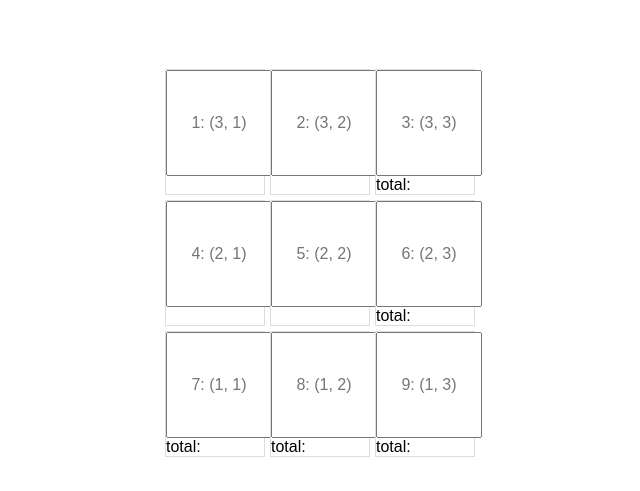
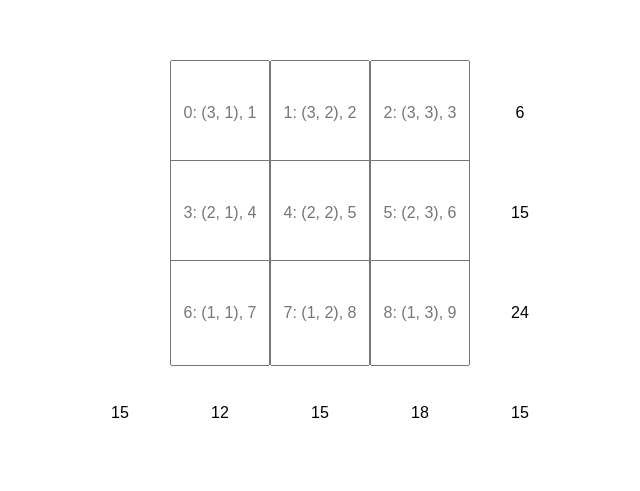
Before and after one commit to bantuist/magic-squares, a React (Create React App) app: page / in a window 1280 px wide. Shown: the part 137-628 px from the top of the page, without its empty margins (320-960 px from the left). Built offline with nearby package versions, Linux system fonts and the light colour scheme.

Commit message:
Refactor grid logic - Refactor grid layout - Compute row, column, and diagonal totals

```diff
--- a/src/actions/constants.js
+++ b/src/actions/constants.js
@@ -1 +1,4 @@
 export const SET_GRID_SIZE = 'SET_GRID_SIZE';
+export const SET_GRID = 'SET_GRID';
+export const GET_TOTALS = 'GET_TOTALS';
+export const UPDATE_GRID = 'UPDATE_GRID';
--- a/src/actions/magicSquares.js
+++ b/src/actions/magicSquares.js
@@ -6,3 +6,9 @@ export const setGridSize = gridSize => {
     gridSize
   };
 };
+
+// export const getTotals = () => {
+//   return {
+//     type: constants.GET_TOTALS
+//   };
+// };
--- a/src/components/MagicSquares.js
+++ b/src/components/MagicSquares.js
@@ -4,16 +4,36 @@ import uuid from 'uuid';
 import { setGridSize } from '../actions/magicSquares';
 import styled from 'styled-components';
 
-const Grid = styled.div`
+const Container = styled.div`
+  height: 400px;
+  width: 500px;
   display: grid;
-  grid-gap: 5px;
-  grid-template-columns: repeat(${({gridSize}) => gridSize}, 100px);
+  grid-template-columns: 1fr 3fr 1fr;
+  grid-template-rows: 3fr 1fr;
 `;
-
+const Cells = styled.div`
+  grid-column: 2/3;
+  display: grid;
+  grid-template-columns: repeat(${({ gridSize }) => gridSize}, 100px);
+  grid-auto-rows: 100px;
+`;
+const RowTotals = styled.div`
+  display: flex;
+  flex-direction: column-reverse;
+  justify-content: space-between;
+  `;
+const ColumnTotals = styled.div`
+  grid-column: 1/4;
+  display: flex;
+  flex-direction: row;
+`;
 const Cell = styled.div`
-border: 1px solid #ddd;
+  height: 100%;
+  width: 100px;
+  display: flex;
+  justify-content: center;
+  align-items: center;
 `;
-
 const Input = styled.input`
   height: 100px;
   width: 100%;
@@ -25,59 +45,58 @@ const Input = styled.input`
 `;
 
 export class MagicSquares extends Component {
-  renderGrid(gridSize) {
-    const cell = { x: gridSize + 1, y: 0 };
+  render() {
+    const { gridSize, grid, totals } = this.props;
+    const { rows, columns, diagonals } = totals;
 
-    return Array.from(Array(gridSize * gridSize)).map((row, i) => {
-      // Move to next row (x--) and reset column (y = 0) at the end of each row
-      if (i % gridSize === 0) {
-        cell.x--;
-        cell.y = 0;
-      }
-
-      // Move to next column (y++)
-      cell.y++;
-
-      // Calculate diagonals based on the number of cells between diagonal cells
-      if (i % (gridSize + 1) === 0) {
-        cell.diagonal = '1';
-      } else if (i % (gridSize - 1) === 0) {
-        cell.diagonal = '2';
-      } else {
-        cell.diagonal = false;
-      }
-
-      let rowTotal, columnTotal;
-      if (cell.y === gridSize) rowTotal = true;
-      if (cell.x === 1) columnTotal = true;
-
-      // console.log(cell);
-
-      return (
-        <Cell className="grid-cell" key={uuid()}>
+    const cells = Object.keys(grid).map((key, i) => {
+      let cell = grid[key];
+      let cellClassName =  `grid-cell ${cell.x}-${cell.y} ${cell.diagonal}`;
+       return (
+        <Cell className={cellClassName} key={uuid()}>
           <Input
-            data-cell={JSON.stringify(cell)}
-            placeholder={`${++i}: (${cell.x}, ${cell.y})`}
+            placeholder={`${i}: (${cell.x}, ${cell.y}), ${cell.value}`}
           />
-          {(rowTotal || columnTotal) &&
-            <span>total: </span>
-          }
         </Cell>
       );
     });
-  }
-  render() {
-    const { gridSize } = this.props;
-    // const gridSize = 5;
+
+    const rowTotals = Object.keys(rows).map(key => {
+      return (
+        <Cell key={key} className="row-total">
+          <span>{rows[key]}</span>
+        </Cell>
+      );
+    });
+
+    const columnTotals = Object.keys(columns).map(key => {
+      return (
+        <Cell key={key} className="row-total">
+          <span>{columns[key]}</span>
+        </Cell>
+      );
+    });
 
     return (
-      <Grid gridSize={gridSize}>
-        {this.renderGrid(gridSize)}
-      </Grid>
+      <Container >
+        <Cells gridSize={gridSize}>
+          {cells}
+        </Cells>
+        <RowTotals>{rowTotals}</RowTotals>
+        <ColumnTotals>
+          <Cell><span>{diagonals[0]}</span></Cell>
+          {columnTotals}
+          <Cell><span>{diagonals[1]}</span></Cell>
+        </ColumnTotals>
+      </Container>
     );
   }
 }
 
 export default connect(state => {
-  return { gridSize: state.gridSize }
+  return {
+    gridSize: state.gridSize,
+    grid: state.grid,
+    totals: state.totals
+  };
 }, { setGridSize })(MagicSquares);
--- /dev/null
+++ b/src/helpers/Grid.js
@@ -0,0 +1,106 @@
+
+export default class Grid {
+  constructor(gridSize) {
+    this.gridSize = gridSize;
+    this.grid = {};
+    this.totals = { rows: {}, columns: {}, diagonals: {} };
+  }
+
+  isEven = gridSize => gridSize % 2 === 0;
+  isCenter = point => Math.ceil(this.gridSize / 2) === point;
+
+  setGrid(gridSize) {
+    const cell = { x: gridSize + 1, y: 0};
+
+    for(let i = 0; i < gridSize * gridSize; i++) {
+      cell.id = i;
+      cell.value = i + 1;
+
+      // Move to next row (x--) and reset column (y = 0) at the end of each row
+      if (i % gridSize === 0) {
+        cell.x--;
+        cell.y = 0;
+      }
+
+      // Move to next column (y++)
+      cell.y++;
+
+      // Cell is center cell if gridSize is odd
+      // and both x and y coords are equal to half the gridSize
+      if (!this.isEven(gridSize)
+        && this.isCenter(cell.x)
+        && this.isCenter(cell.y)
+      ) {
+        cell.diagonal = 'center';
+      } else if (i % (gridSize + 1) === 0) {
+        cell.diagonal = '1';
+      } else if (i % (gridSize - 1) === 0) {
+        cell.diagonal = '2';
+      } else {
+        cell.diagonal = 'non-diagonal';
+      }
+
+      this.grid = {
+        ...this.grid,
+        [cell.id]: {
+          ...cell
+        }
+      };
+    }
+
+    return this.grid;
+  }
+
+  updateGrid(id, value) {
+    this.grid.id.value = value;
+  }
+
+  getTotals() {
+    let { totals, grid, gridSize } = this;
+    let row, column, diagonal;
+    let rows, columns, diagonals;
+
+    Object.keys(grid).forEach((key, i) => {
+      let cell = grid[key];
+      let { id, x, y, diagonal, value } = cell;
+
+      rows = rows ? rows : {};
+      columns = columns ? columns : {};
+      row = row ? row : 0;
+      column = column ? column : 0;
+      column = column ? column : 0;
+      diagonals = diagonals ? diagonals : [ 0, 0 ];
+
+      // Diagonal totals based on diagonal property
+      if (cell.diagonal === '1') {
+        diagonals[0] += cell.value;
+      } else if (cell.diagonal === '2') {
+        diagonals[1] += cell.value;
+      } else if (cell.diagonal === 'center') {
+        diagonals[0] += cell.value;
+        diagonals[1] += cell.value;
+      }
+
+      // Column totals based on first row
+      // Set initial column value if cell index is less than gridSize
+      if (i < gridSize) {
+        column = value;
+        columns[y] = column;
+      } else {
+        columns[y] += value;
+      }
+
+      // Row totals based on grid division
+      // Set initial row value if cell index is evenly divisible by the gridSize
+      if (i % gridSize === 0) {
+        row = value;
+      } else {
+        row += value;
+      }
+
+      rows[x] = row;
+    });
+    // console.log(rows, columns, diagonals);
+    return { rows, columns, diagonals };
+  }
+}
--- a/src/reducers/magicSquares.js
+++ b/src/reducers/magicSquares.js
@@ -1,11 +1,24 @@
 import * as constants from '../actions/constants';
+import Grid from '../helpers/Grid';
 
-const magicSquares = (state = { gridSize: 3 }, action) => {
-  // console.log(state, action);
+const grid = new Grid(3);
+
+const magicSquares = (state = { gridSize: 3, grid: grid.setGrid(3), totals: grid.getTotals() }, action) => {
+  console.log(state, action);
 
   switch(action.type) {
     case constants.SET_GRID_SIZE:
-    return action.gridSize;
+      return action.gridSize;
+    // case constants.DEFINE_GRID:
+    case constants.SET_GRID:
+      grid.setGrid(action.gridSize);
+      return grid.grid;
+    case constants.UPDATE_GRID:
+      // grid.updateGrid(action(cellId, value));
+      // return grid.grid;
+      return state;
+    case constants.GET_TOTALS:
+      return grid.getTotals();
     default:
       return state;
   }
```
Also changed, not shown: 2 other files (tests, documents, lock files or other folders).
